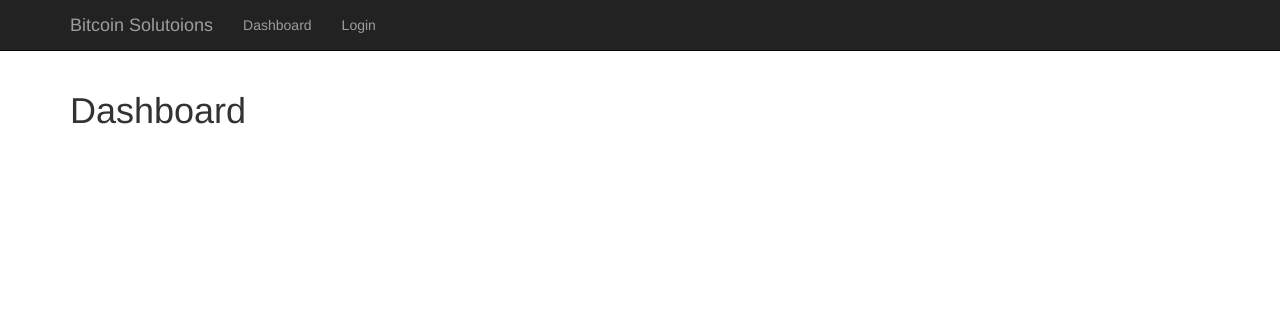
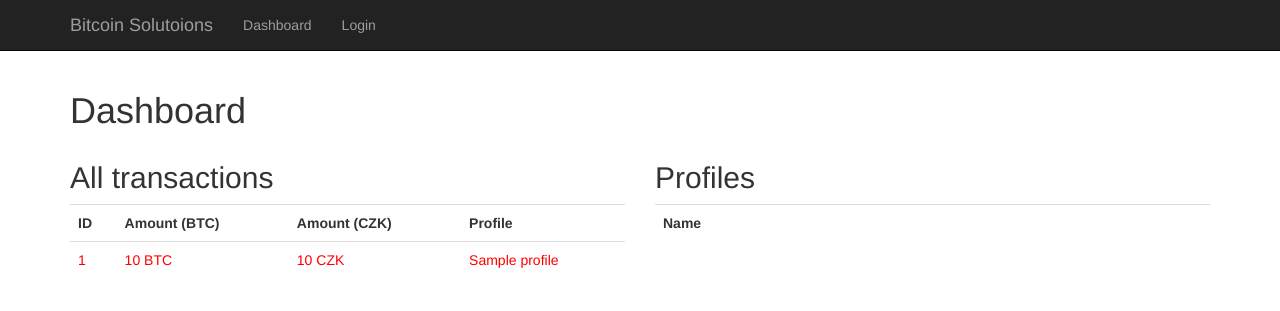
Before and after one commit to ondrejsika/mbp, a Django app: template account/templates/account/dashboard.html in a window 1280 px wide. Shown: the top 311 px of the page. Run offline with Django 3.2, Linux system fonts and the light colour scheme; the template is opened without the code that fills it: most values are stand-ins (such as "Sample title", 1, 10 or a date in 2020); lists and menus that the app fills with data are empty; some libraries are stand-ins or nearby versions.

Commit message:
create simple dashboard

```diff
--- a/account/models.py
+++ b/account/models.py
@@ -9,7 +9,7 @@ from main_utils import timestamp_random_string
 
 
 class Account(models.Model):
-    user = models.ForeignKey(User)
+    user = models.OneToOneField(User)
     email = models.EmailField()
     token = models.CharField(max_length=32, unique=True, default=timestamp_random_string)
 
--- a/account/templates/account/dashboard.html
+++ b/account/templates/account/dashboard.html
@@ -2,4 +2,40 @@
 {% load i18n %}
 {% block container %}
     <h1>Dashboard</h1>
+    <div class="row">
+        <div class="col-lg-6">
+            <h2>All transactions</h2>
+            <table class="table">
+                <tr>
+                    <th>ID</th>
+                    <th>Amount (BTC)</th>
+                    <th>Amount (CZK)</th>
+                    <th>Profile</th>
+                </tr>
+                {% for tr in all_transactions %}
+                    <tr style="color: {% if tr.state == tr.CONFIRMED %}green{% else %}red{% endif %};">
+                        <td>{{ tr.id }}</td>
+                        <td>{{ tr.amount_btc }} BTC</td>
+                        <td>{{ tr.amount_czk }} CZK</td>
+                        <td>{{ tr.profile.name }}</td>
+                    </tr>
+                {% endfor %}
+            </table>
+        </div>
+        <div class="col-lg-6">
+            <h2>Profiles</h2>
+            <table class="table">
+                <tr>
+                    <th>Name</th>
+                    <th></th>
+                </tr>
+                {% for profile in request.user.account.profile_set.all %}
+                    <tr>
+                        <td>{{ profile.name }}</td>
+                        <td><a href="" class="btn-sm btn-info">Edit</a></td>
+                    </tr>
+                {% endfor %}
+            </table>
+        </div>
+    </div>
 {% endblock container %}
--- a/transaction/models.py
+++ b/transaction/models.py
@@ -33,6 +33,9 @@ class Transaction(models.Model):
     def wallet(self):
         return get_wallet_from_xpub(self.profile.xpub, self.id)
 
+    class Meta:
+        ordering = ('-pk', )
+
     def __unicode__(self):
         return u'#%s %s BTC %s CZK' % (self.id, self.amount_btc, self.amount_czk)
 
```
Also changed, not shown: account/views.py (+8 -1 lines).
